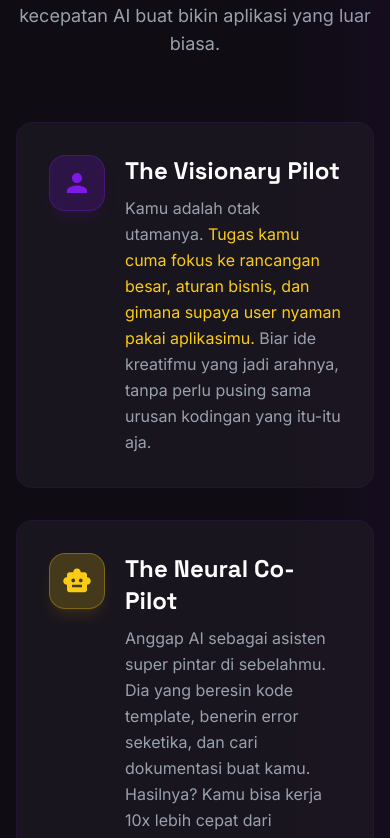
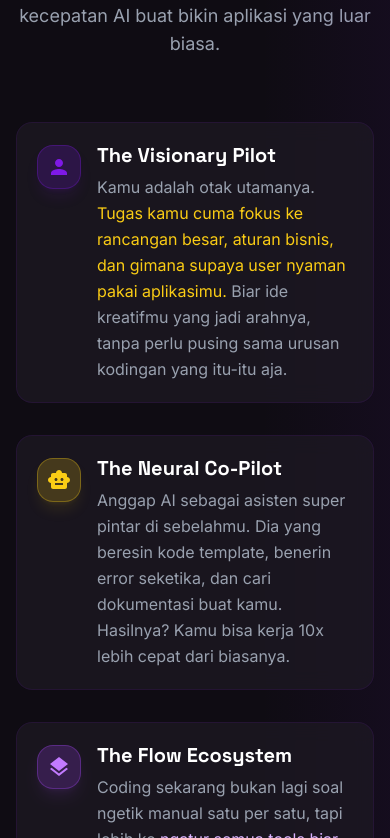
Before and after one commit to budicuy/pelatihan-itech-progammer-2026, a Next.js app: page / in a window 390 px wide. Shown: the part 1326-2164 px from the top of the page. Built offline with nearby package versions, Linux system fonts and the light colour scheme; no server answers; the database is empty.

Commit message:
refactor: refine card styling, padding, spacing, and icon sizes for improved responsiveness in the Philosophy section.

```diff
--- a/components/sections/Philosophy.tsx
+++ b/components/sections/Philosophy.tsx
@@ -36,13 +36,13 @@ export default function Philosophy() {
 
         <div className="grid lg:grid-cols-12 gap-12 items-center">
           <div className="lg:col-span-7 space-y-8">
-            <div className="glass-card p-8 rounded-2xl border-l-4 border-l-primary hover:translate-x-2 transition-transform duration-300">
-              <div className="flex gap-5">
-                <div className="shrink-0 size-14 rounded-xl bg-primary/20 flex items-center justify-center text-primary border border-primary/30 shadow-lg shadow-primary/10">
-                  <MdPerson className="text-3xl" />
+            <div className="glass-card p-5 sm:p-8 rounded-2xl border-l-4 border-l-primary hover:translate-x-2 transition-transform duration-300">
+              <div className="flex items-start gap-4">
+                <div className="shrink-0 size-11 rounded-xl bg-primary/20 flex items-center justify-center text-primary border border-primary/30 shadow-lg shadow-primary/10 mt-0.5">
+                  <MdPerson className="text-2xl" />
                 </div>
                 <div>
-                  <h4 className="text-2xl font-bold text-white mb-2 font-display">
+                  <h4 className="text-xl sm:text-2xl font-bold text-white mb-1.5 font-display leading-tight">
                     The Visionary Pilot
                   </h4>
                   <p className="text-gray-400 leading-relaxed">
@@ -58,13 +58,13 @@ export default function Philosophy() {
               </div>
             </div>
 
-            <div className="glass-card p-8 rounded-2xl border-l-4 border-l-accent hover:translate-x-2 transition-transform duration-300">
-              <div className="flex gap-5">
-                <div className="shrink-0 size-14 rounded-xl bg-accent/20 flex items-center justify-center text-accent border border-accent/30 shadow-lg shadow-accent/10">
-                  <MdSmartToy className="text-3xl" />
+            <div className="glass-card p-5 sm:p-8 rounded-2xl border-l-4 border-l-accent hover:translate-x-2 transition-transform duration-300">
+              <div className="flex items-start gap-4">
+                <div className="shrink-0 size-11 rounded-xl bg-accent/20 flex items-center justify-center text-accent border border-accent/30 shadow-lg shadow-accent/10 mt-0.5">
+                  <MdSmartToy className="text-2xl" />
                 </div>
                 <div>
-                  <h4 className="text-2xl font-bold text-white mb-2 font-display">
+                  <h4 className="text-xl sm:text-2xl font-bold text-white mb-1.5 font-display leading-tight">
                     The Neural Co-Pilot
                   </h4>
                   <p className="text-gray-400 leading-relaxed">
@@ -77,13 +77,13 @@ export default function Philosophy() {
               </div>
             </div>
 
-            <div className="glass-card p-8 rounded-2xl border-l-4 border-l-purple-500 hover:translate-x-2 transition-transform duration-300">
-              <div className="flex gap-5">
-                <div className="shrink-0 size-14 rounded-xl bg-purple-500/20 flex items-center justify-center text-purple-400 border border-purple-500/30 shadow-lg shadow-purple-500/10">
-                  <MdLayers className="text-3xl" />
+            <div className="glass-card p-5 sm:p-8 rounded-2xl border-l-4 border-l-purple-500 hover:translate-x-2 transition-transform duration-300">
+              <div className="flex items-start gap-4">
+                <div className="shrink-0 size-11 rounded-xl bg-purple-500/20 flex items-center justify-center text-purple-400 border border-purple-500/30 shadow-lg shadow-purple-500/10 mt-0.5">
+                  <MdLayers className="text-2xl" />
                 </div>
                 <div>
-                  <h4 className="text-2xl font-bold text-white mb-2 font-display">
+                  <h4 className="text-xl sm:text-2xl font-bold text-white mb-1.5 font-display leading-tight">
                     The Flow Ecosystem
                   </h4>
                   <p className="text-gray-400 leading-relaxed">
```
